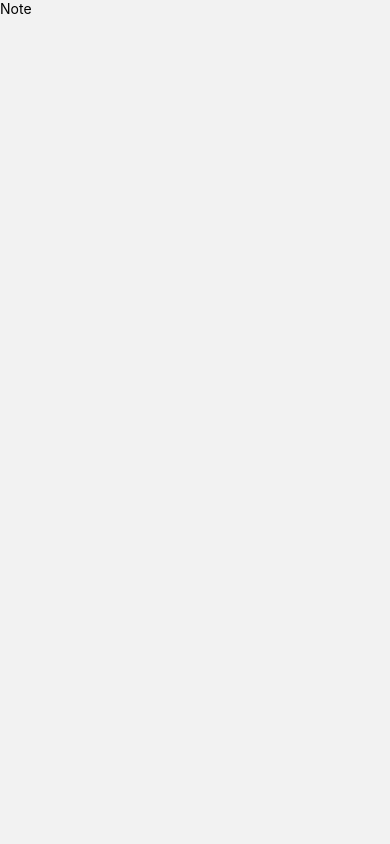
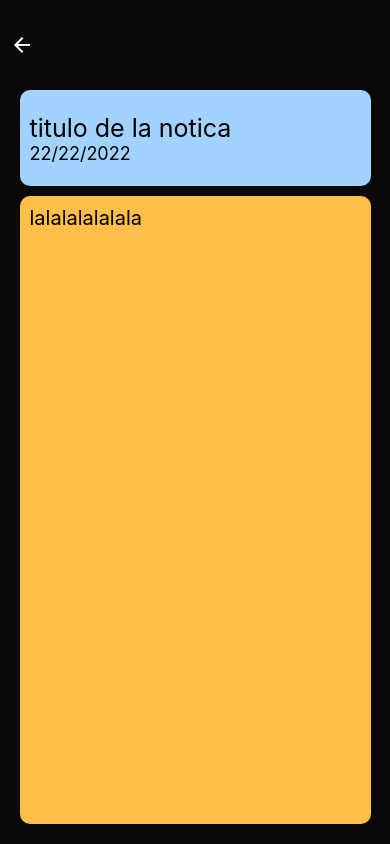
Before and after one commit to Rodevp/notes, a React Native app in the folder notes/: screen /Note in a window 390 px wide. Built offline with nearby package versions, Linux system fonts and the light colour scheme.

Commit message:
add screen Note styles :white_check_mark:

```diff
--- a/notes/App.js
+++ b/notes/App.js
@@ -1,9 +1,12 @@
 import { NavigationContainer } from '@react-navigation/native'
-import Routes from './navigation';
+import Routes from './navigation'
+import { StatusBar } from 'react-native'
+
 
 export default function App() {
   return (
     <>
+      <StatusBar translucent />
       <NavigationContainer>
         <Routes />
       </NavigationContainer>
--- a/notes/navigation.js
+++ b/notes/navigation.js
@@ -10,7 +10,7 @@ function Routes() {
 
     return (
         <Stack.Navigator
-            initialRouteName='Home'
+            initialRouteName='Note'
             screenOptions={{
                 headerShown: false,
             }}
--- a/notes/screens/Note.jsx
+++ b/notes/screens/Note.jsx
@@ -1,12 +1,68 @@
-import { View, Text } from 'react-native'
+import { View, Text, StyleSheet, ScrollView } from 'react-native'
+import { SafeAreaView } from 'react-native-safe-area-context'
+import theme from '../theme'
+import Back from '../components/Back'
 
 function Note() {
   return (
-    <View>
-      <Text>Note</Text>
-    </View>
+    <SafeAreaView
+      style={styles.container}
+    >
+      <Back />
+      <View
+        style={styles.card}
+      >
+        <Text style={styles.title}>titulo de la notica</Text>
+        <Text style={styles.date}>22/22/2022</Text>
+      </View>
+      <ScrollView
+        style={styles.description}
+      >
+        <Text style={styles.descriptionText}>
+          lalalalalalala
+        </Text>
+      </ScrollView>
+    </SafeAreaView>
   )
 }
 
+const styles = StyleSheet.create({
+  container: {
+    flex: 1,
+    paddingTop: 20,
+    paddingBottom: 20,
+    gap: 10,
+    backgroundColor: theme.primary
+  },
+  card: {
+    width: "90%",
+    height: "12%",
+    borderRadius: 10,
+    paddingHorizontal: 10,
+    paddingVertical: 10,
+    justifyContent: "center",
+    alignSelf: "center",
+    backgroundColor: theme.blue
+  },
+  title: {
+    fontSize: 25
+  },
+  date: {
+    fontSize: 18
+  },
+  description: {
+    width: "90%",
+    height: "70%",
+    alignSelf: "center",
+    borderRadius: 10,
+    paddingHorizontal: 10,
+    paddingVertical: 10,
+    backgroundColor: theme.orange
+  },
+  descriptionText: {
+    fontSize: 20
+  }
+})
+
 
 export default Note
```
